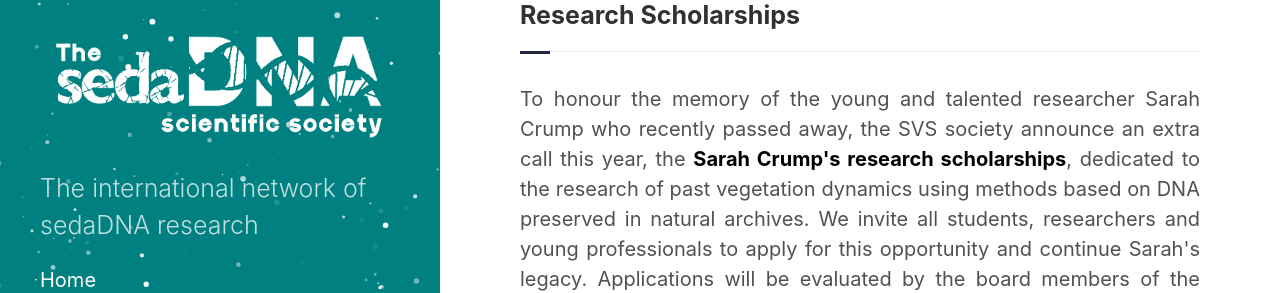
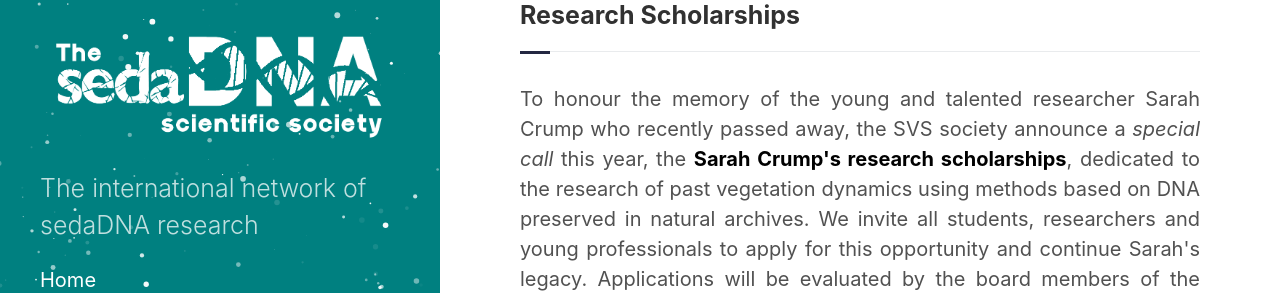
Before and after one commit to sedadna/sedadna.github.io, a Jekyll site: the page built from category/events.md, in a window 1280 px wide and 900 px high. Shown: the part 202-495 px from the top of the window. Built offline with Jekyll 4.4.1, drawn with Linux system fonts in a browser that asks for light colours.

Commit message:
Update events.md

```diff
--- a/category/events.md
+++ b/category/events.md
@@ -8,7 +8,7 @@
 <div class="intro">
 
 <h3 class="section-title underline">Research Scholarships</h3>
-<p> To honour the memory of the young and talented researcher Sarah Crump who recently passed away, the SVS society announce an extra call this year, the <a href="https://sites.google.com/view/svsplantgeogr/scholarships" target="_blank"><b>Sarah Crump's research scholarships</b></a>, dedicated to the research of past vegetation dynamics using methods based on DNA preserved in natural archives. We invite all students, researchers and young professionals to apply for this opportunity and continue Sarah's legacy. Applications will be evaluated by the board members of the sedaDNA scientific society. Deadline <b>31 January 2023</b></p>
+<p> To honour the memory of the young and talented researcher Sarah Crump who recently passed away, the SVS society announce a <i>special call</i> this year, the <a href="https://sites.google.com/view/svsplantgeogr/scholarships" target="_blank"><b>Sarah Crump's research scholarships</b></a>, dedicated to the research of past vegetation dynamics using methods based on DNA preserved in natural archives. We invite all students, researchers and young professionals to apply for this opportunity and continue Sarah's legacy. Applications will be evaluated by the board members of the sedaDNA scientific society. Deadline <b>31 January 2023</b></p>
 <br>
 <h3 class="section-title underline">Upcoming Events</h3>
 <p>23-28 April 2023 : <a href="https://meetingorganizer.copernicus.org/EGU23/session/45007" target="_blank"><b>Session BG5.3b at EGU2023</b></a> 'Novel molecular tools (biomarkers and DNA) in climatic and environmental archives – challenges, advances, and prospects' Conveners : Doreen Huang, Marina Morlock, Tobias Schneider. Abstract submission deadline: 10 January 2023</p>
```
